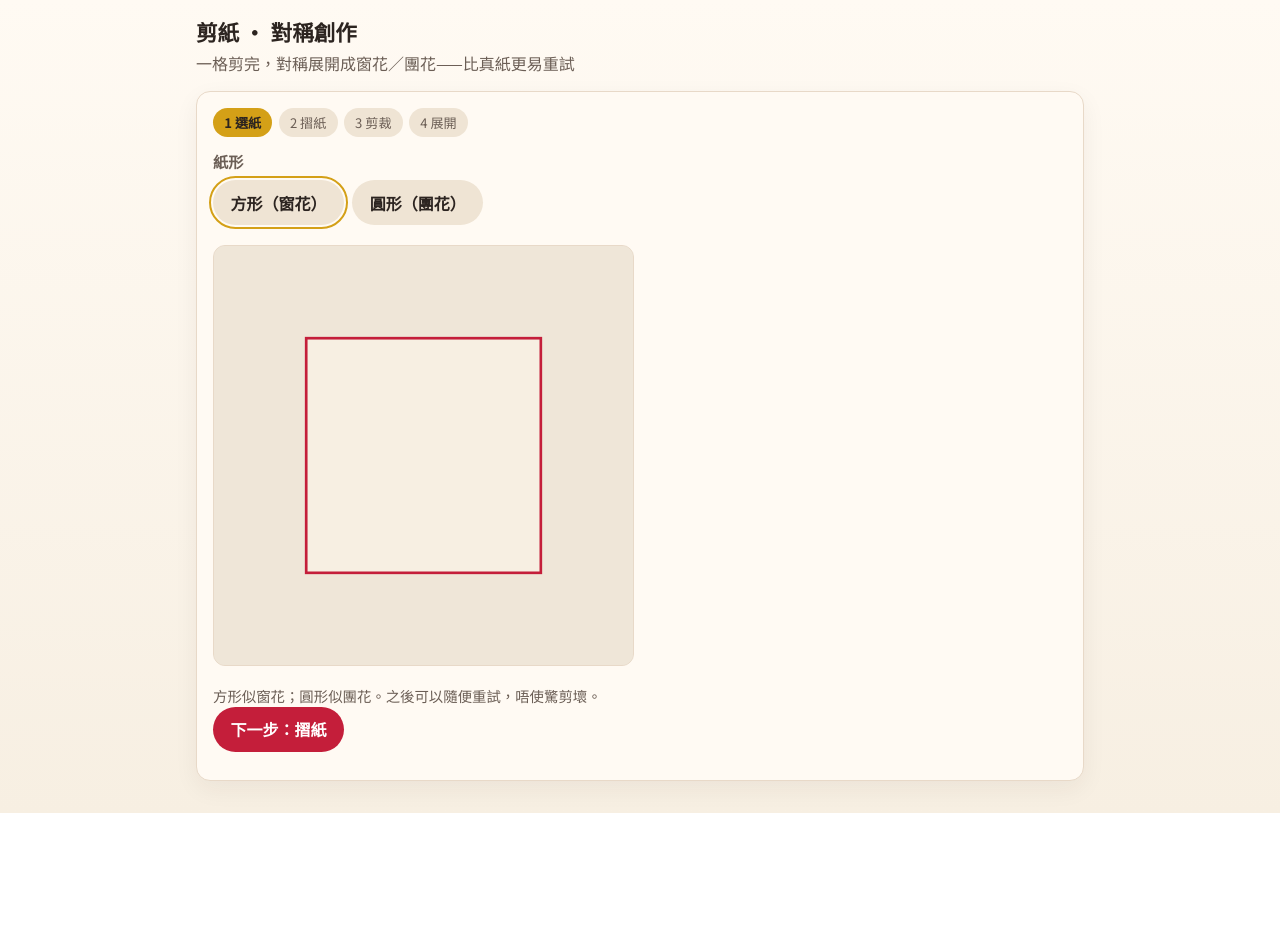
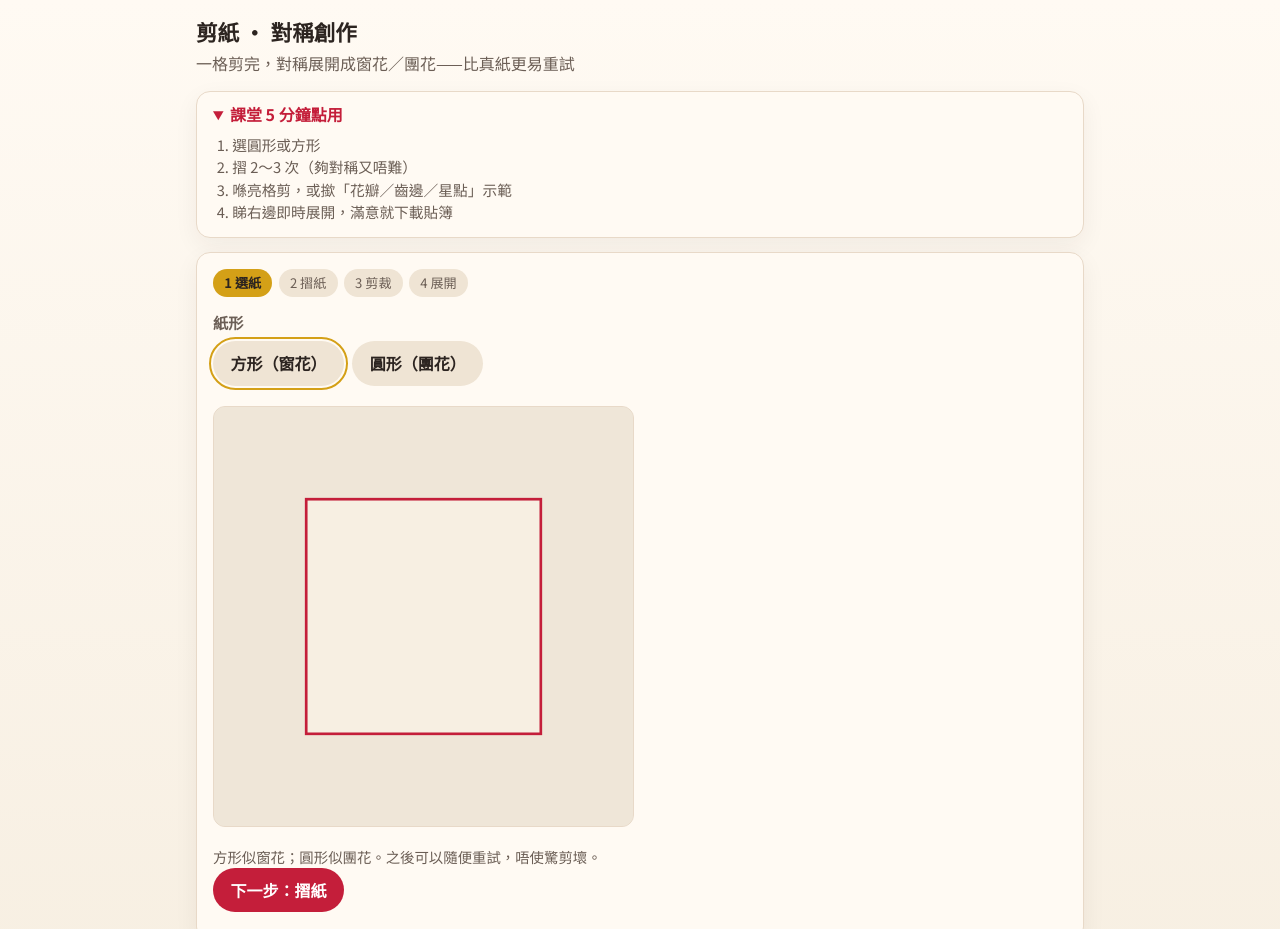
Before and after one commit to chilinbpscth/papercut-ar, a website built with Vite: page index.html in a window 1280 px wide. Shown: the top 929 px of the page. Before the commit the page ends 813 px from the top, so only its background shows below. Built offline with nearby package versions, Linux system fonts and the light colour scheme.

Commit message:
Add classroom tip card, hi-res download, and result tilt
Improve teaching flow with a 5-minute tip card, 2x PNG download,
CSS 3D tilt on the result, and shared papercut design tokens.

```diff
--- a/src/papercut.js
+++ b/src/papercut.js
@@ -29,14 +29,23 @@ export function createPapercutApp(root) {
         <h1>剪紙 · 對稱創作</h1>
         <p>一格剪完，對稱展開成窗花／團花——比真紙更易重試</p>
       </header>
+      <details class="tip-card" open>
+        <summary>課堂 5 分鐘點用</summary>
+        <ol>
+          <li>選圓形或方形</li>
+          <li>摺 2～3 次（夠對稱又唔難）</li>
+          <li>喺亮格剪，或撳「花瓣／齒邊／星點」示範</li>
+          <li>睇右邊即時展開，滿意就下載貼簿</li>
+        </ol>
+      </details>
       <div class="panel">
         <div class="steps" id="steps"></div>
         <div id="controls"></div>
         <div class="stage-row" id="stageRow">
-          <div class="stage"><canvas id="view" width="${SIZE}" height="${SIZE}" aria-label="剪紙畫布"></canvas></div>
+          <div class="stage tilt-wrap" id="tiltWrap"><canvas id="view" width="${SIZE}" height="${SIZE}" role="img" aria-label="剪紙畫布"></canvas></div>
           <div class="stage preview-stage hidden" id="previewWrap">
             <div class="preview-label">即時展開</div>
-            <canvas id="preview" width="${SIZE}" height="${SIZE}" aria-label="展開預覽"></canvas>
+            <canvas id="preview" width="${SIZE}" height="${SIZE}" role="img" aria-label="展開預覽"></canvas>
           </div>
         </div>
         <p class="hint" id="hint"></p>
@@ -48,6 +57,7 @@ export function createPapercutApp(root) {
   const view = root.querySelector("#view")
   const preview = root.querySelector("#preview")
   const previewWrap = root.querySelector("#previewWrap")
+  const tiltWrap = root.querySelector("#tiltWrap")
   const vctx = view.getContext("2d")
   const pctx = preview.getContext("2d")
   const stepsEl = root.querySelector("#steps")
@@ -308,9 +318,15 @@ export function createPapercutApp(root) {
         resetWedge(); render()
       }
       actions.querySelector("#dl").onclick = () => {
+        const out = document.createElement("canvas")
+        out.width = SIZE * 2
+        out.height = SIZE * 2
+        const octx = out.getContext("2d")
+        octx.scale(2, 2)
+        composeFull(octx)
         const a = document.createElement("a")
         a.download = `papercut-${state.shape}-${state.sectors}.png`
-        a.href = view.toDataURL("image/png")
+        a.href = out.toDataURL("image/png")
         a.click()
       }
     }
@@ -444,9 +460,14 @@ export function createPapercutApp(root) {
   }
   function onMove(e) {
     if (draggingResult && state.step === "result") {
-      const x = (e.touches ? e.touches[0] : e).clientX
+      const pt = e.touches ? e.touches[0] : e
+      const x = pt.clientX
       resultAngle += (x - dragLastX) * 0.01
       dragLastX = x
+      const rect = tiltWrap.getBoundingClientRect()
+      const nx = ((pt.clientX - rect.left) / rect.width) * 2 - 1
+      const ny = ((pt.clientY - rect.top) / rect.height) * 2 - 1
+      tiltWrap.style.transform = `perspective(900px) rotateY(${nx * 12}deg) rotateX(${-ny * 10}deg)`
       drawView()
       return
     }
@@ -458,6 +479,7 @@ export function createPapercutApp(root) {
     state.drawing = false
     state.last = null
     draggingResult = false
+    if (state.step !== "result") tiltWrap.style.transform = ""
   }
 
   view.addEventListener("pointerdown", onDown)
@@ -466,6 +488,7 @@ export function createPapercutApp(root) {
   view.addEventListener("pointercancel", onUp)
 
   function render() {
+    if (state.step !== "result") tiltWrap.style.transform = ""
     renderSteps()
     renderControls()
     drawView()
--- a/src/style.css
+++ b/src/style.css
@@ -8,10 +8,14 @@
   --muted: #6b5e55;
   --line: #e8d9c8;
   --accent: #c41e3a;
+  --accent-2: #d4a017;
   --gold: #d4a017;
+  --focus: #193826;
+  --panel-soft: #efe4d4;
   --ok: #0f766e;
   --cta-deep: #193826;
   --radius: 14px;
+  --shadow: 0 8px 24px rgba(44, 36, 32, 0.06);
   font-family: "Noto Sans TC", "PingFang HK", "Helvetica Neue", sans-serif;
 }
 * { box-sizing: border-box; }
@@ -29,8 +33,8 @@ button.secondary { background: #efe4d4; color: var(--ink); }
 button.ghost { background: transparent; border: 1px solid var(--line); color: var(--ink); }
 button.primary { background: var(--accent); color: #fff; }
 button.ok { background: var(--ok); color: #fff; }
-button:focus-visible { outline: 3px solid #193826; outline-offset: 2px; }
-a:focus-visible { outline: 3px solid #193826; outline-offset: 2px; }
+button:focus-visible, a:focus-visible, summary:focus-visible { outline: 3px solid var(--focus); outline-offset: 2px; }
+[data-app="papercut"] { --accent: #c41e3a; --accent-2: #d4a017; }
 button.active { outline: 2px solid var(--gold); outline-offset: 2px; }
 .app { max-width: 920px; margin: 0 auto; padding: 1rem 1rem 2rem; }
 header h1 { margin: 0; font-size: 1.35rem; }
@@ -71,3 +75,28 @@ header p { margin: 0.25rem 0 1rem; color: var(--muted); }
   padding: 0.2rem 0.65rem; font-size: 0.78rem; font-weight: 600;
 }
 .hidden { display: none !important; }
+
+.tip-card {
+  background: var(--panel);
+  border: 1px solid var(--line);
+  border-radius: var(--radius);
+  padding: 0.65rem 1rem;
+  margin-bottom: 0.85rem;
+  box-shadow: var(--shadow, 0 8px 24px rgba(44,36,32,0.06));
+}
+.tip-card summary {
+  cursor: pointer;
+  font-weight: 700;
+  color: var(--accent);
+}
+.tip-card ol {
+  margin: 0.5rem 0 0.25rem 1.2rem;
+  padding: 0;
+  color: var(--muted);
+  font-size: 0.92rem;
+  line-height: 1.5;
+}
+.tilt-wrap {
+  transition: transform 0.12s ease-out;
+  transform-style: preserve-3d;
+}
```
